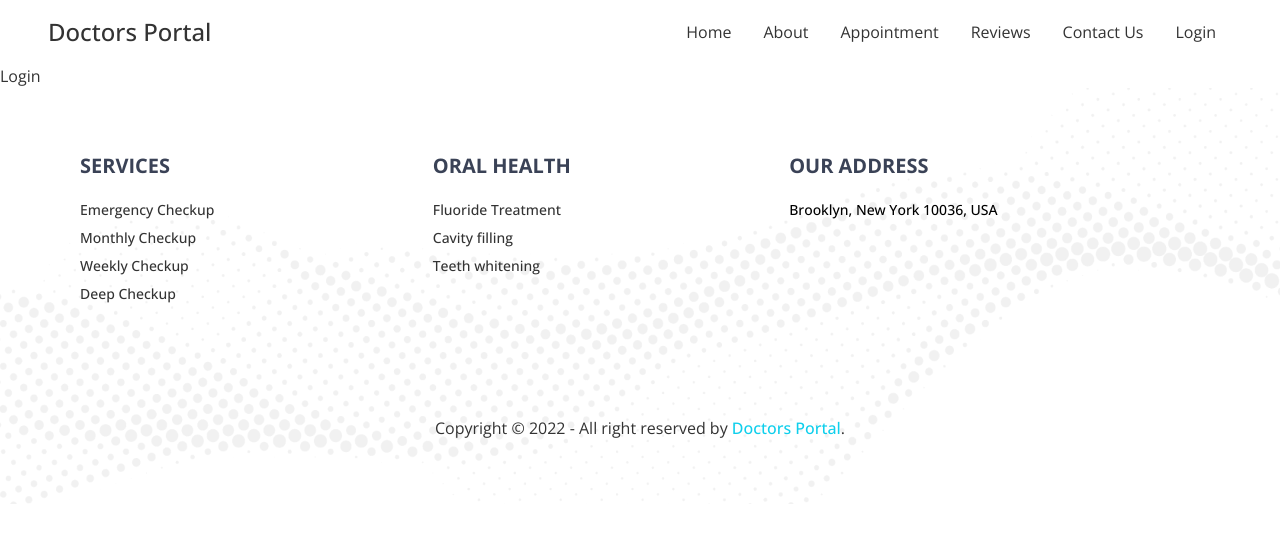
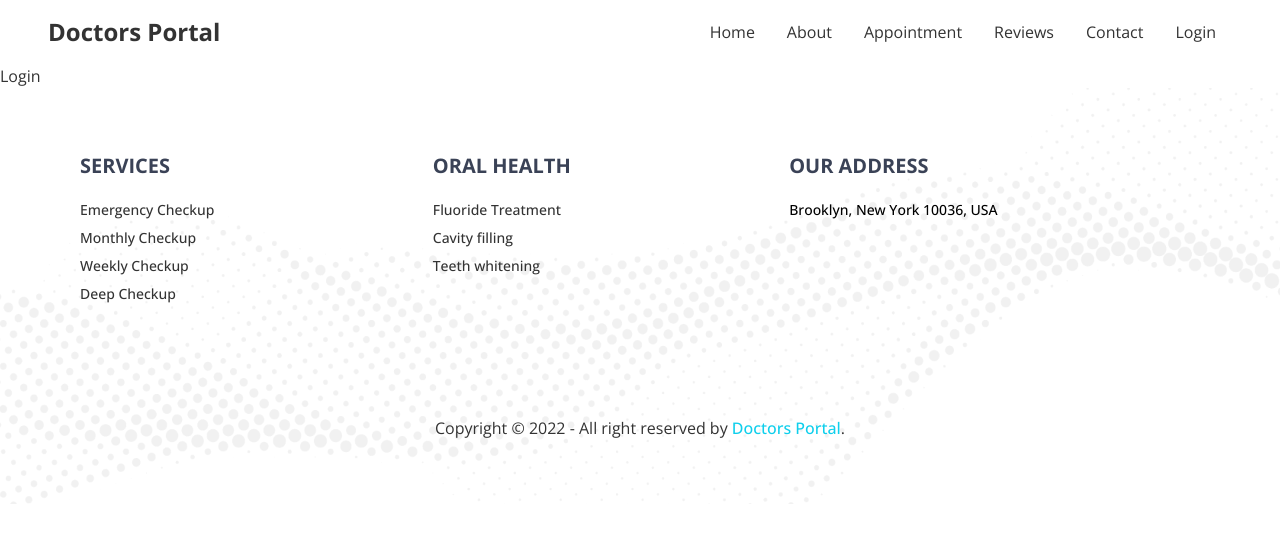
Before and after one commit to technayan/doctors-portal, a React (Create React App) app: page /login in a window 1280 px wide. Shown: the top 542 px of the page. Built offline with nearby package versions, Linux system fonts and the light colour scheme.

Commit message:
Fix the navbar responsive issue

```diff
--- a/src/Pages/Shared/Footer.js
+++ b/src/Pages/Shared/Footer.js
@@ -2,6 +2,7 @@ import React from 'react';
 import { Link } from 'react-router-dom';
 
 const Footer = () => {
+    const year = new Date().getFullYear();
     return (
         <footer class="py-16 px-20 bg-footer-pattern bg-cover bg-no-repeat bg-center">
             <div className="footer">
@@ -24,7 +25,7 @@ const Footer = () => {
                 </div>
             </div>
             <div className='pt-28 text-center'>
-                <p>Copyright © 2022 - All right reserved by <Link className='text-primary hover:text-secondary font-medium' to={'/'}>Doctors Portal</Link>.</p>
+                <p>Copyright © {year} - All right reserved by <Link className='text-primary hover:text-secondary font-medium' to={'/'}>Doctors Portal</Link>.</p>
             </div>
         </footer>
     );
--- a/src/Pages/Shared/Navbar.js
+++ b/src/Pages/Shared/Navbar.js
@@ -8,21 +8,21 @@ const Navbar = () => {
         <li><Link className='nav-link hover:bg-accent rounded-btn hover:text-base-100' to='/about'>About</Link></li>
         <li><Link className='nav-link hover:bg-accent rounded-btn hover:text-base-100' to='/appointment'>Appointment</Link></li>
         <li><Link className='nav-link hover:bg-accent rounded-btn hover:text-base-100' to='/reviews'>Reviews</Link></li>
-        <li><Link className='nav-link hover:bg-accent rounded-btn hover:text-base-100' to='/contact'>Contact Us</Link></li>
+        <li><Link className='nav-link hover:bg-accent rounded-btn hover:text-base-100' to='/contact'>Contact</Link></li>
         <li><Link className='nav-link hover:bg-accent rounded-btn hover:text-base-100' to='/login'>Login</Link></li>
     </>
     return (
         <div className="navbar bg-base-100 lg:px-12">
-            <div className="navbar-start">
+            <div className="flex w-full">
+                <Link to={'/'} className="font-bold flex-1 text-2xl">Doctors Portal</Link>
                 <div className="dropdown">
-                <label tabIndex="0" className="btn btn-ghost lg:hidden">
-                    <svg xmlns="http://www.w3.org/2000/svg" className="h-5 w-5" fill="none" viewBox="0 0 24 24" stroke="currentColor"><path strokeLinecap="round" strokeLinejoin="round" strokeWidth="2" d="M4 6h16M4 12h8m-8 6h16" /></svg>
-                </label>
-                <ul tabIndex="0" className="menu menu-compact dropdown-content mt-3 p-2 shadow bg-base-100 rounded-box w-52">
-                    {navItem}
-                </ul>
+                    <label tabIndex="0" className="btn btn-ghost lg:hidden">
+                        <svg xmlns="http://www.w3.org/2000/svg" className="h-8 w-8" fill="none" viewBox="0 0 24 24" stroke="currentColor"><path strokeLinecap="round" strokeLinejoin="round" strokeWidth="2" d="M4 6h16M4 12h8m-8 6h16" /></svg>
+                    </label>
+                    <ul tabIndex="0" className="menu w-screen -right-2 dropdown-content mt-3 p-2 shadow bg-base-100 rounded-box">
+                        {navItem}
+                    </ul>
                 </div>
-                <Link to={'/'} className="font-medium text-2xl">Doctors Portal</Link>
             </div>
             <div className="navbar-end hidden lg:flex">
                 <ul className="menu menu-horizontal p-0">
```
